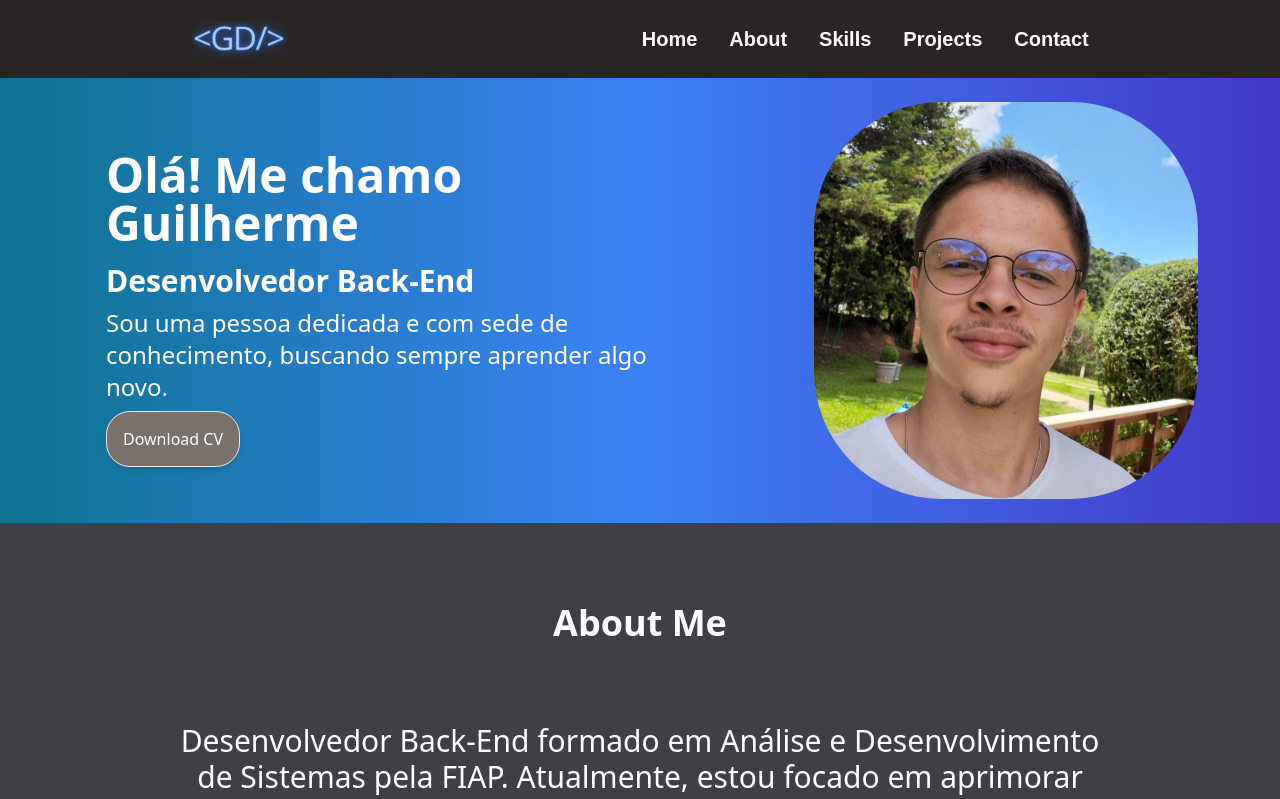
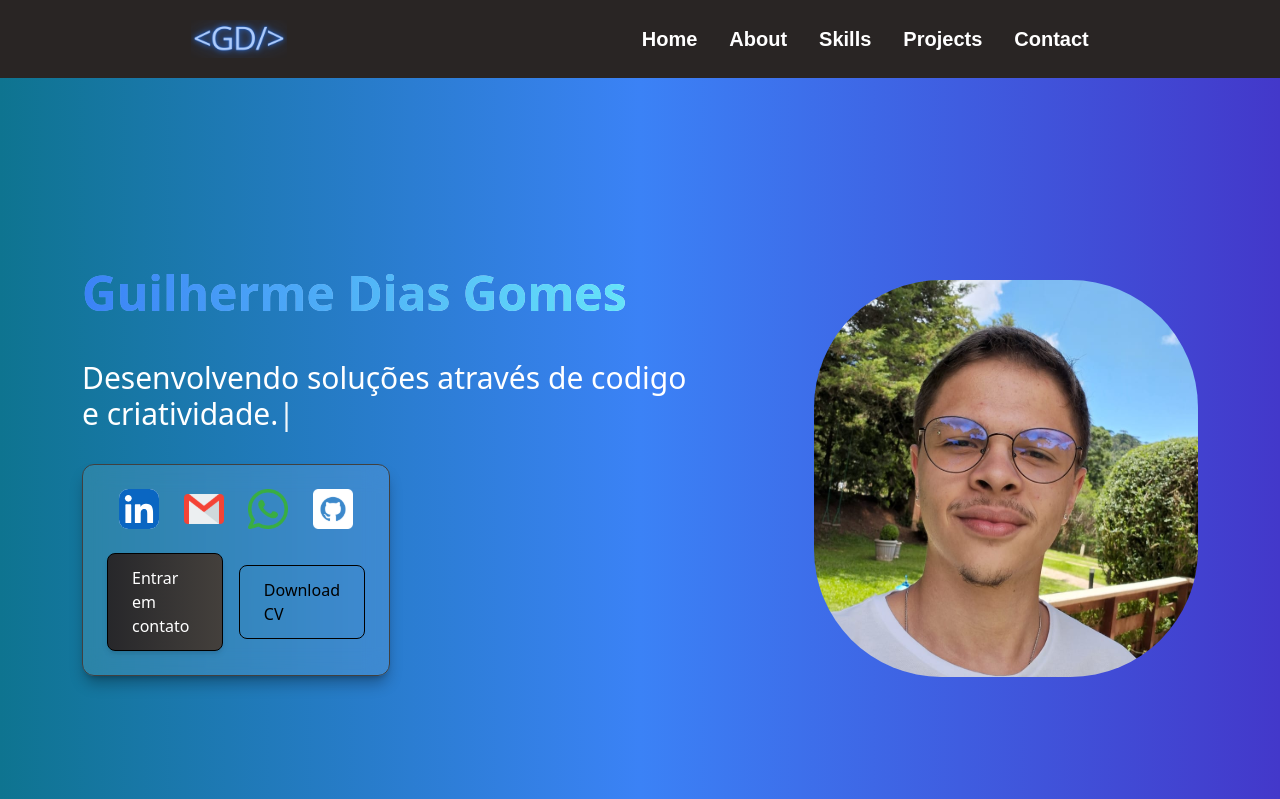
Before and after one commit to Guilherme-Dias-gomes/portifolio, a Next.js app: page / in a window 1280 px wide. Shown: the top 799 px of the page. Built offline with nearby package versions, Linux system fonts and the light colour scheme.

Commit message:
Adicionando novas estilizações com react typed e tailwind

```diff
--- a/package.json
+++ b/package.json
@@ -13,9 +13,13 @@
     "@tsparticles/react": "^3.0.0",
     "aos": "^2.3.4",
     "cross-env": "^7.0.3",
+    "gsap": "^3.13.0",
+    "motion": "^12.12.1",
     "next": "15.1.6",
     "react": "^19.0.0",
-    "react-dom": "^19.0.0"
+    "react-dom": "^19.0.0",
+    "react-typed": "^2.0.12",
+    "split-type": "^0.3.4"
   },
   "devDependencies": {
     "@eslint/eslintrc": "^3",
--- a/src/app/components/Projects.tsx
+++ b/src/app/components/Projects.tsx
@@ -30,7 +30,7 @@ export default function Projects({
             href={link1}
             target="_blank"
             rel="noopener noreferrer"
-            className="text-lg font-bold text-white underline hover:scale-90 transition-transform duration-200"
+            className="text-lg font-bold text-white underline hover:scale-90 transition-transform duration-200 w-1/6"
           >
             Live Project
           </a>
@@ -40,7 +40,7 @@ export default function Projects({
             href={link2}
             target="_blank"
             rel="noopener noreferrer"
-            className="text-lg font-bold text-white underline hover:scale-90 transition-transform duration-200"
+            className="text-lg font-bold text-white underline hover:scale-90 transition-transform duration-200 w-1/6"
           >
             Repository
           </a>
--- a/src/app/page.tsx
+++ b/src/app/page.tsx
@@ -2,8 +2,9 @@
 
 import { useEffect, useState } from "react";
 import Projects from "./components/Projects";
-import AOS from 'aos';
-import 'aos/dist/aos.css'; // Importe o CSS
+import AOS from "aos";
+import "aos/dist/aos.css";
+import { ReactTyped } from "react-typed";
 
 export default function Home() {
   const [isMenuOpen, setIsMenuOpen] = useState(false);
@@ -31,7 +32,8 @@ export default function Home() {
 
   return (
     <div className="p-0 bg-stone-800">
-      <header className={`sticky top-0 flex flex-row bg-stone-800 text-white justify-around items-center p-5 z-10 ${
+      <header
+        className={`sticky top-0 flex flex-row bg-stone-800 text-white justify-around items-center p-5 z-10 ${
           scrolled ? "border-b border-white" : ""
         }`}
       >
@@ -85,27 +87,69 @@ export default function Home() {
       <section
         data-aos="fade-up"
         id="home"
-        className="flex flex-col sm:flex-row bg-gradient-to-r from-cyan-700 via-blue-500 to-indigo-700 text-white w-full h-full justify-center items-center sm:justify-around font-sans p-6"
+        className="flex flex-col sm:flex-row bg-gradient-to-r from-cyan-700 via-blue-500 to-indigo-700 text-white w-full h-screen justify-center items-center sm:justify-around font-sans p-6"
       >
-        <div className="flex flex-col items-center sm:items-start sm:w-1/2 justify-center text-center sm:text-left p-6">
-          <h1 className="text-3xl sm:text-5xl font-bold mb-4">
-            Olá! Me chamo Guilherme
+        <div className="flex flex-col items-center sm:items-start sm:w-1/2 justify-center text-center sm:text-left gap-8 h-full">
+          <h1 className="text-5xl font-bold bg-gradient-to-r from-blue-400 to-stone-50 bg-clip-text text-transparent animate-bounce">
+            <ReactTyped
+              className="bg-gradient-to-r from-blue-500 via-cyan-300
+                   bg-[length:200%_200%] bg-clip-text text-transparent
+                   animate-gradient-text"
+              strings={["Guilherme Dias Gomes"]}
+            />
           </h1>
-          <h2 className="text-2xl sm:text-3xl font-bold mb-2">
-            Desenvolvedor Back-End
-          </h2>
-          <p className="text-xl sm:text-2xl mb-6">
-            Sou uma pessoa dedicada e com sede de conhecimento, buscando sempre
-            aprender algo novo.
-          </p>
-          <div className="hover:scale-90 transition-transform duration-200">
+          <ReactTyped
+            className="text-xl sm:text-3xl"
+            strings={[
+              "Desenvolvendo soluções através de codigo e criatividade.",
+            ]}
+          />
+
+          <div className="w-full md:w-2/3 lg:w-1/2 h-fit rounded-xl border border-neutral-700 bg-white/10 backdrop-blur-md shadow-lg shadow-black/30 p-6 transition-all duration-300">
+            {/* Ícones sociais */}
+            <div className="flex justify-around items-center mb-6">
+              <a
+                href="https://www.linkedin.com/in/guilherme-dias-gomes/"
+                className="w-10 hover:scale-110 transition-transform"
+              >
+                <img src="linkedin.svg" alt="LinkedIn" />
+              </a>
+              <a
+                href="mailto:guilhermediasgomes2@gmail.com"
+                className="w-10 hover:scale-110 transition-transform"
+              >
+                <img src="email.svg" alt="Email" />
+              </a>
+              <a
+                href="tel:5511977871357"
+                className="w-10 hover:scale-110 transition-transform"
+              >
+                <img src="whats.svg" alt="WhatsApp" />
+              </a>
+              <a
+                href="https://github.com/Guilherme-Dias-gomes"
+                className="w-10 hover:scale-110 transition-transform"
+              >
+                <img src="github.svg" alt="GitHub" />
+              </a>
+            </div>
+
+            {/* Botões */}
+            <div className="flex flex-col md:flex-row gap-4 justify-center items-center">
+              <a
+                href="mailto:guilhermediasgomes2@gmail.com"
+                className="bg-gradient-to-r from-zinc-800 to-stone-700 text-white px-6 py-3 rounded-lg border border-black shadow-md hover:brightness-110 transition-all"
+              >
+                Entrar em contato
+              </a>
               <a
                 href="Curriculo.pdf"
                 download="Curriculo.pdf"
-              className="border p-3 sm:p-4 px-8 bg-stone-500 shadow-md rounded-3xl"
+                className="bg-transparent text-black px-6 py-3 rounded-lg border border-black hover:bg-black hover:text-white transition-all"
               >
                 Download CV
               </a>
+            </div>
           </div>
         </div>
         <div className="flex justify-center sm:justify-end mt-8 sm:mt-0">
@@ -117,7 +161,14 @@ export default function Home() {
         id="about"
         className="flex bg-zinc-700 w-full min-h-full text-white items-center flex-col font-sans"
       >
-        <h1 className="text-4xl p-20 font-bold">About Me</h1>
+        <h1 className="text-4xl p-20 font-bold">
+          <span className="text-blue-500">&lt; </span>
+          About Me
+          <span className="text-blue-500"> /&gt;</span>
+          <span>
+            <ReactTyped strings={["_"]}></ReactTyped>
+          </span>
+        </h1>
         <p className="w-3/4 text-3xl mb-10 text-center">
           Desenvolvedor Back-End formado em Análise e Desenvolvimento de
           Sistemas pela FIAP. Atualmente, estou focado em aprimorar minhas
```
Also changed, not shown: 2 other files (tests, documents, lock files or other folders). Lines whose indentation alone changed are shown as unchanged.
